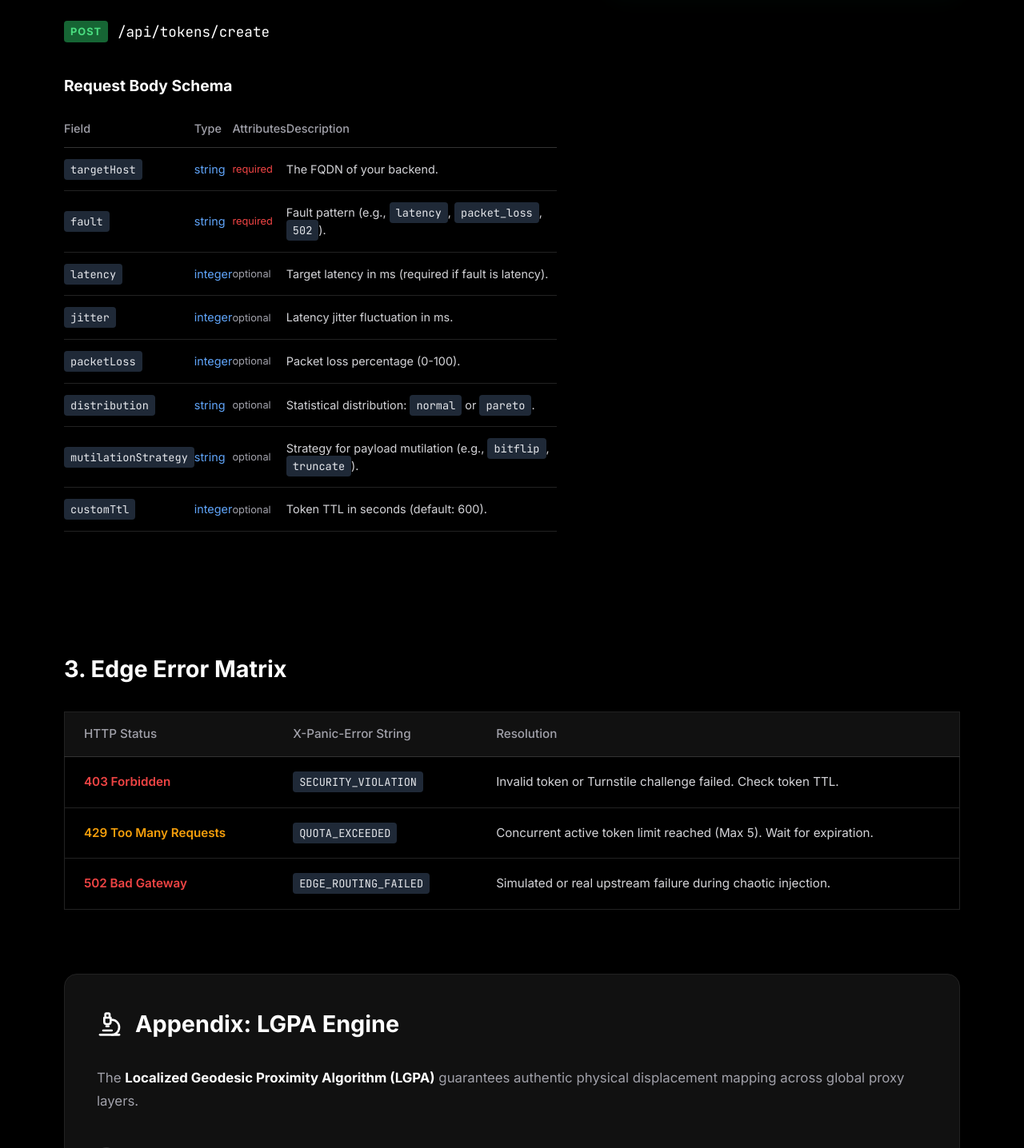
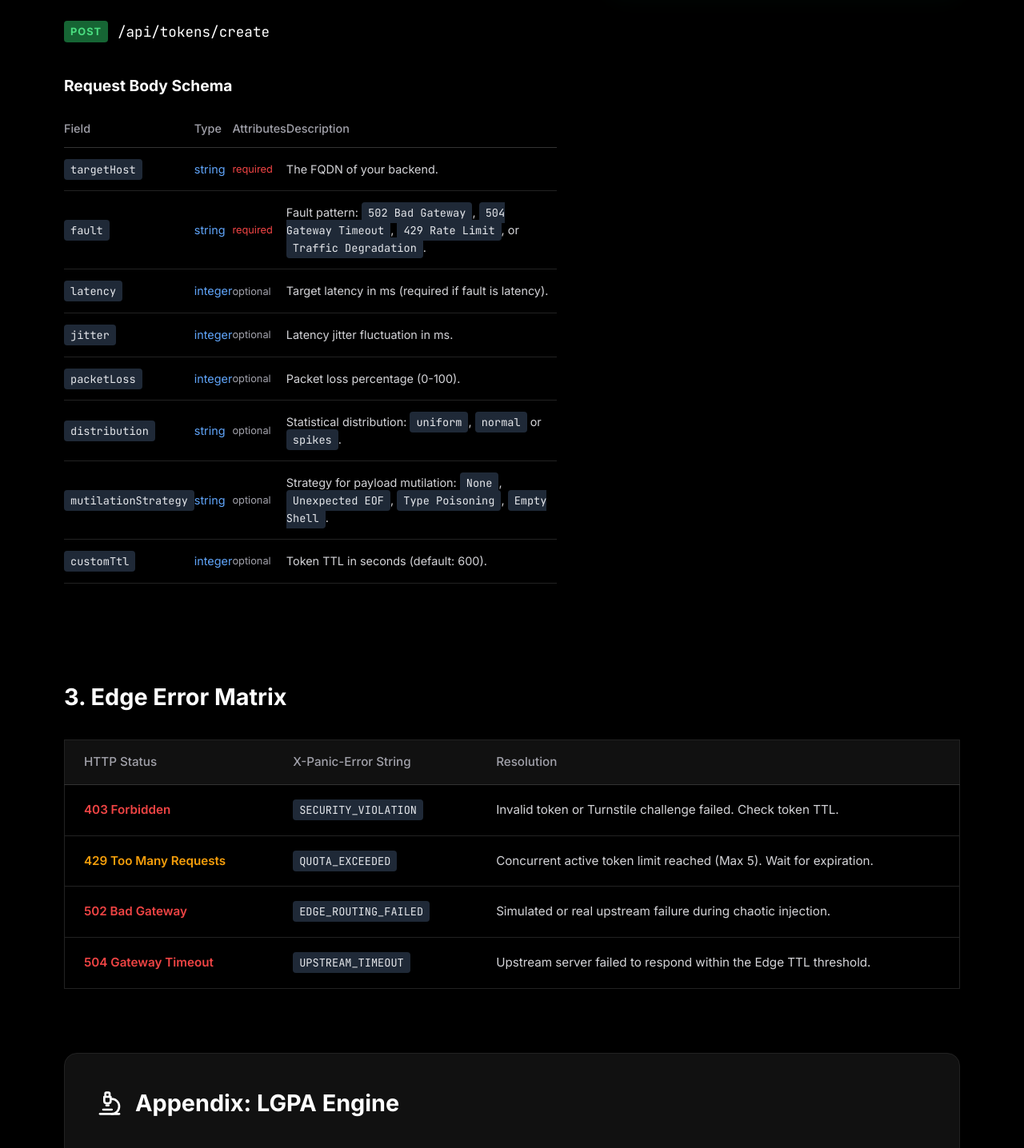
Before and after one commit to AndrewWangDev/panic_design, a Next.js app: page /docs in a window 1280 px wide. Shown: the part 711-2147 px from the top of the page at 80% size. Built offline with nearby package versions, Linux system fonts and the light colour scheme; no server answers.

Commit message:
docs: correct payload values in python snippet, fix request schema enum options, and add 504 status code

```diff
--- a/src/app/docs/page.tsx
+++ b/src/app/docs/page.tsx
@@ -95,7 +95,7 @@ export default function Docs() {
                   <td style={{ padding: '16px 0' }}><code style={codeStyle}>fault</code></td>
                   <td style={{ padding: '16px 0', color: '#60a5fa' }}>string</td>
                   <td style={{ padding: '16px 0', color: '#ef4444', fontSize: '0.8rem' }}>required</td>
-                  <td style={{ padding: '16px 0', color: '#d4d4d8', lineHeight: 1.5 }}>Fault pattern (e.g., <code style={codeStyle}>latency</code>, <code style={codeStyle}>packet_loss</code>, <code style={codeStyle}>502</code>).</td>
+                  <td style={{ padding: '16px 0', color: '#d4d4d8', lineHeight: 1.5 }}>Fault pattern: <code style={codeStyle}>502 Bad Gateway</code>, <code style={codeStyle}>504 Gateway Timeout</code>, <code style={codeStyle}>429 Rate Limit</code>, or <code style={codeStyle}>Traffic Degradation</code>.</td>
                 </tr>
                 <tr style={{ borderBottom: '1px solid #222' }}>
                   <td style={{ padding: '16px 0' }}><code style={codeStyle}>latency</code></td>
@@ -119,13 +119,13 @@ export default function Docs() {
                   <td style={{ padding: '16px 0' }}><code style={codeStyle}>distribution</code></td>
                   <td style={{ padding: '16px 0', color: '#60a5fa' }}>string</td>
                   <td style={{ padding: '16px 0', color: '#a1a1aa', fontSize: '0.8rem' }}>optional</td>
-                  <td style={{ padding: '16px 0', color: '#d4d4d8', lineHeight: 1.5 }}>Statistical distribution: <code style={codeStyle}>normal</code> or <code style={codeStyle}>pareto</code>.</td>
+                  <td style={{ padding: '16px 0', color: '#d4d4d8', lineHeight: 1.5 }}>Statistical distribution: <code style={codeStyle}>uniform</code>, <code style={codeStyle}>normal</code> or <code style={codeStyle}>spikes</code>.</td>
                 </tr>
                 <tr style={{ borderBottom: '1px solid #222' }}>
                   <td style={{ padding: '16px 0' }}><code style={codeStyle}>mutilationStrategy</code></td>
                   <td style={{ padding: '16px 0', color: '#60a5fa' }}>string</td>
                   <td style={{ padding: '16px 0', color: '#a1a1aa', fontSize: '0.8rem' }}>optional</td>
-                  <td style={{ padding: '16px 0', color: '#d4d4d8', lineHeight: 1.5 }}>Strategy for payload mutilation (e.g., <code style={codeStyle}>bitflip</code>, <code style={codeStyle}>truncate</code>).</td>
+                  <td style={{ padding: '16px 0', color: '#d4d4d8', lineHeight: 1.5 }}>Strategy for payload mutilation: <code style={codeStyle}>None</code>, <code style={codeStyle}>Unexpected EOF</code>, <code style={codeStyle}>Type Poisoning</code>, <code style={codeStyle}>Empty Shell</code>.</td>
                 </tr>
                 <tr style={{ borderBottom: '1px solid #222' }}>
                   <td style={{ padding: '16px 0' }}><code style={codeStyle}>customTtl</code></td>
@@ -170,7 +170,12 @@ export default function Docs() {
                   <div style={{ lineHeight: 1.6 }}>
                     <span style={{ color: '#a78bfa' }}>payload</span> = {'{'}<br/>
                     &nbsp;&nbsp;<span style={{ color: '#38bdf8' }}>"targetHost"</span>: <span style={{ color: '#a3e635' }}>"api.yourbackend.com"</span>,<br/>
-                    &nbsp;&nbsp;<span style={{ color: '#38bdf8' }}>"fault"</span>: <span style={{ color: '#a3e635' }}>"latency_500ms"</span><br/>
+                    &nbsp;&nbsp;<span style={{ color: '#38bdf8' }}>"fault"</span>: <span style={{ color: '#a3e635' }}>"Traffic Degradation"</span>,<br/>
+                    &nbsp;&nbsp;<span style={{ color: '#38bdf8' }}>"latency"</span>: <span style={{ color: '#f59e0b' }}>500</span>,<br/>
+                    &nbsp;&nbsp;<span style={{ color: '#38bdf8' }}>"jitter"</span>: <span style={{ color: '#f59e0b' }}>50</span>,<br/>
+                    &nbsp;&nbsp;<span style={{ color: '#38bdf8' }}>"packetLoss"</span>: <span style={{ color: '#f59e0b' }}>5</span>,<br/>
+                    &nbsp;&nbsp;<span style={{ color: '#38bdf8' }}>"distribution"</span>: <span style={{ color: '#a3e635' }}>"normal"</span>,<br/>
+                    &nbsp;&nbsp;<span style={{ color: '#38bdf8' }}>"mutilationStrategy"</span>: <span style={{ color: '#a3e635' }}>"Type Poisoning"</span><br/>
                     {'}'}<br/>
                     <span style={{ color: '#a78bfa' }}>headers</span> = {'{"Authorization": "Bearer $PANIC_TOKEN"}'}<br/>
                     <br/>
@@ -214,10 +219,15 @@ export default function Docs() {
               <td style={{ padding: '20px 24px' }}><code style={codeStyle}>QUOTA_EXCEEDED</code></td>
               <td style={{ padding: '20px 24px', color: '#d4d4d8', lineHeight: 1.5 }}>Concurrent active token limit reached (Max 5). Wait for expiration.</td>
             </tr>
-            <tr>
+            <tr style={{ borderBottom: '1px solid #222' }}>
               <td style={{ padding: '20px 24px', color: '#ef4444', fontWeight: 600 }}>502 Bad Gateway</td>
               <td style={{ padding: '20px 24px' }}><code style={codeStyle}>EDGE_ROUTING_FAILED</code></td>
               <td style={{ padding: '20px 24px', color: '#d4d4d8', lineHeight: 1.5 }}>Simulated or real upstream failure during chaotic injection.</td>
+            </tr>
+            <tr>
+              <td style={{ padding: '20px 24px', color: '#ef4444', fontWeight: 600 }}>504 Gateway Timeout</td>
+              <td style={{ padding: '20px 24px' }}><code style={codeStyle}>UPSTREAM_TIMEOUT</code></td>
+              <td style={{ padding: '20px 24px', color: '#d4d4d8', lineHeight: 1.5 }}>Upstream server failed to respond within the Edge TTL threshold.</td>
             </tr>
           </tbody>
         </table>
```
